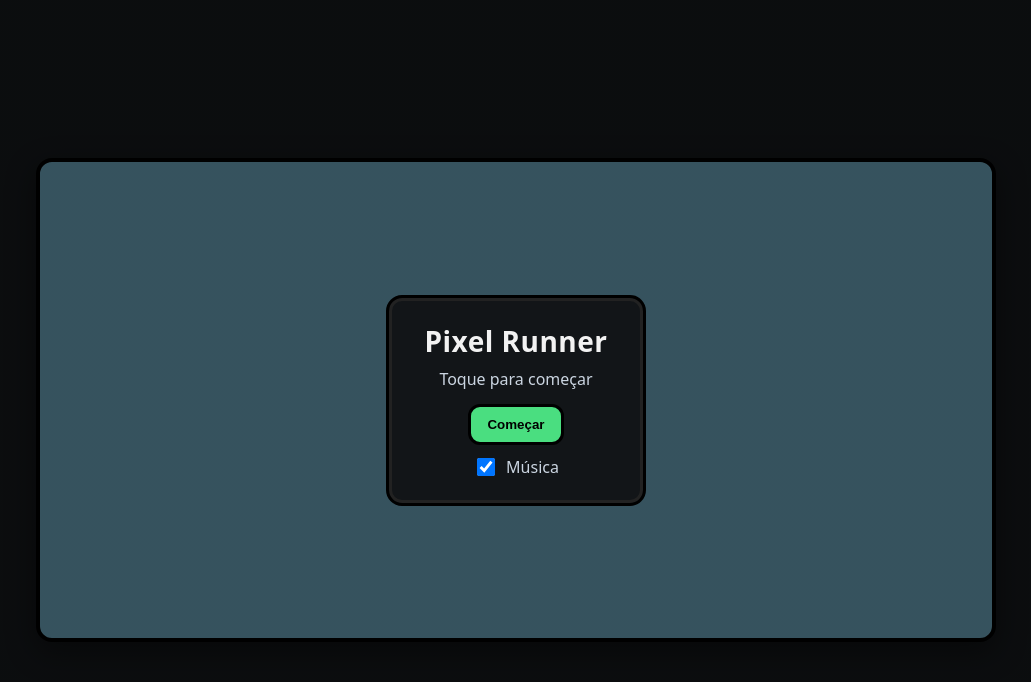
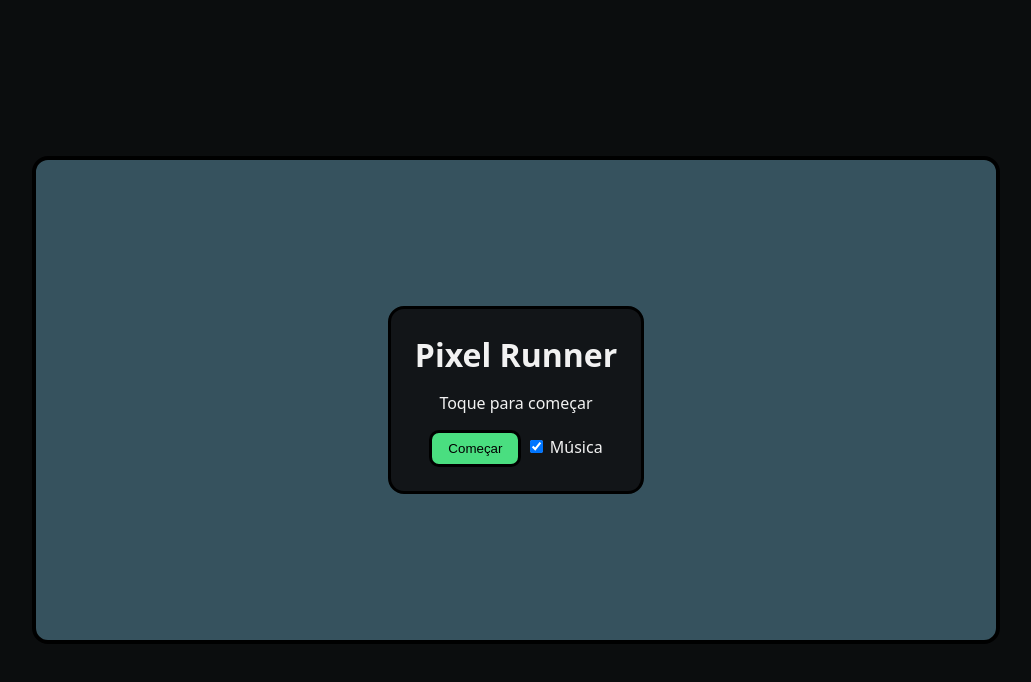
Before and after one commit to thaaismoura/JumpQuest, a plain HTML site: page index.html in a window 1280 px wide. Shown: the whole page, without its empty margins (124-1155 px from the left). Drawn offline with Linux system fonts and the light colour scheme.

Commit message:
Update style.css

```diff
--- a/style.css
+++ b/style.css
@@ -1,34 +1,85 @@
-:root{
---bg:#1c2024; /* fundo da página */
---ui:#121518; /* UI escura */
---fg:#f2f2f2; /* texto claro */
---accent:#4ade80; /* verde */
---accent2:#60a5fa; /* azul */
+:root {
+  --bg: #1c2024;
+  --ui: #121518;
+  --fg: #f2f2f2;
+  --accent: #4ade80;
 }
-*{box-sizing:border-box}
-html,body{height:100%;margin:0;background:var(--bg);color:var(--fg);font-family:system-ui,Segoe UI,Roboto,Ubuntu,Arial,sans-serif}
-#game-root{position:relative;display:grid;place-items:center;min-height:100%;padding:12px}
-canvas{width:100%;height:auto;max-width:960px;image-rendering:pixelated;image-rendering:crisp-edges;background:#87CEEB; /* céu */ border:4px solid #000; border-radius:16px;box-shadow:0 10px 30px rgba(0,0,0,.4)}
 
+html, body {
+  height: 100%;
+  margin: 0;
+  background: var(--bg);
+  color: var(--fg);
+  font-family: system-ui, sans-serif;
+}
 
-/* Overlay inicial */
-.overlay{position:absolute;inset:0;display:none;align-items:center;justify-content:center;background:linear-gradient(180deg,rgba(0,0,0,.6),rgba(0,0,0,.6))}
-.overlay.show{display:flex}
-.overlay .card{background:var(--ui);border:3px solid #000;border-radius:16px;padding:24px;min-width:260px;text-align:center;box-shadow:inset 0 0 0 3px #222}
-.overlay h1{margin:0 0 8px;font-size:28px;letter-spacing:.5px}
-.overlay p{margin:0 0 14px;color:#cbd5e1}
-.overlay button{background:var(--accent);border:3px solid #000;color:#000;padding:10px 16px;border-radius:12px;font-weight:700;cursor:pointer}
-.overlay .sound{display:flex;gap:8px;align-items:center;justify-content:center;margin-top:10px;color:#cbd5e1}
-.overlay input{width:18px;height:18px}
+#game-root {
+  position: relative;
+  display: grid;
+  place-items: center;
+  min-height: 100%;
+}
 
+canvas {
+  width: 100%;
+  max-width: 960px;
+  image-rendering: pixelated;
+  background: #87ceeb;
+  border: 4px solid #000;
+  border-radius: 16px;
+}
 
-/* Controles touch */
-#touch-controls{position:fixed;inset:auto 0 16px 0;display:grid;grid-template-columns:1fr 1fr;gap:16px;max-width:960px;margin:0 auto;padding:0 12px;pointer-events:none}
-#touch-controls .btn{pointer-events:auto;user-select:none;-webkit-user-select:none;background:rgba(0,0,0,.35);backdrop-filter:blur(2px);border:3px solid #000;color:#fff;font-weight:900;border-radius:16px;padding:14px;font-size:22px}
-#touch-controls .jump{grid-column:span 2}
+.overlay {
+  position: absolute;
+  inset: 0;
+  display: none;
+  align-items: center;
+  justify-content: center;
+  background: rgba(0, 0, 0, 0.6);
+}
+.overlay.show {
+  display: flex;
+}
+.card {
+  background: var(--ui);
+  padding: 24px;
+  border-radius: 16px;
+  border: 3px solid #000;
+  text-align: center;
+}
+.card h1 {
+  margin: 0 0 10px;
+}
+.card button {
+  background: var(--accent);
+  border: 3px solid #000;
+  padding: 8px 16px;
+  border-radius: 10px;
+  cursor: pointer;
+}
 
+#touch-controls {
+  position: fixed;
+  bottom: 16px;
+  display: grid;
+  grid-template-columns: 1fr 1fr;
+  gap: 12px;
+  max-width: 960px;
+  width: 100%;
+  padding: 0 12px;
+}
+#touch-controls .btn {
+  background: rgba(0, 0, 0, 0.4);
+  border: 3px solid #000;
+  color: white;
+  font-size: 22px;
+  border-radius: 12px;
+  padding: 12px;
+}
+#touch-controls .jump {
+  grid-column: span 2;
+}
 
-/* Esconde controles em telas grandes com teclado */
-@media (min-width:980px){
-#touch-controls{display:none}
+@media (min-width: 980px) {
+  #touch-controls { display: none; }
 }
```
